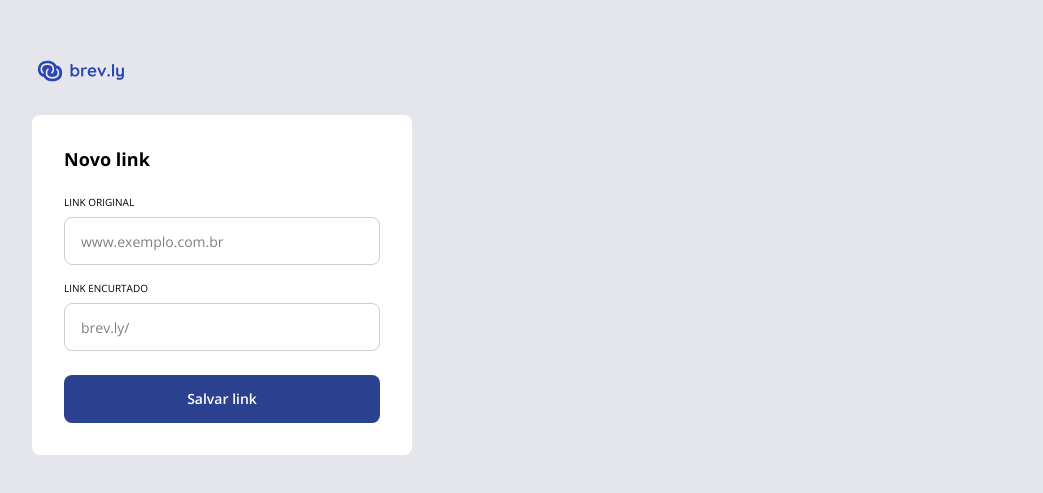
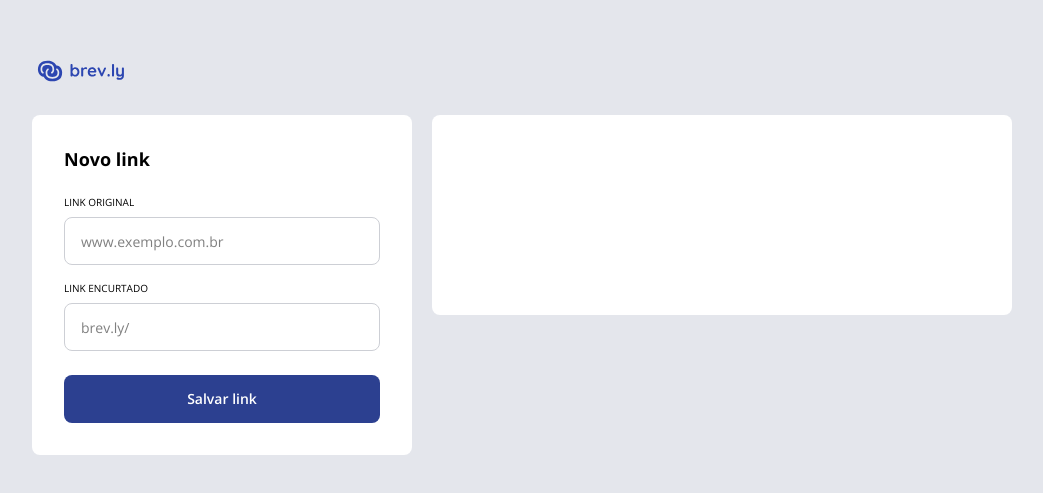
Before and after one commit to lucasesser/frontend-project, a React (Vite) app: page / in a window 1280 px wide. Shown: the part 143-636 px from the top of the page, without its empty margins (118-1161 px from the left). Built offline with nearby package versions, Linux system fonts and the light colour scheme.

Commit message:
refactor: restructure App component layout to include MyLinks and enhance input handling

```diff
--- a/src/App.tsx
+++ b/src/App.tsx
@@ -1,6 +1,7 @@
 import { useState } from 'react'
 import NewLink from './components/newLink'
 import Logo from './assets/images/Logo.svg?react'
+import MyLinks from './components/myLinks'
 
 export default function App() {
   const [count, setCount] = useState(0)
@@ -9,7 +10,10 @@ export default function App() {
     <main className='h-dvh bg-gray-200 flex flex-col justify-center items-center p-2'>
       <div className="flex flex-col max-w-245 w-full gap-8">
         <Logo className="fill-blue-base w-24.5 h-6"/>
-        <NewLink/>
+        <div className="flex w-full gap-5">
+          <NewLink/>
+          <MyLinks/>
+        </div>
       </div>
     </main>
   )
--- a/src/components/input.tsx
+++ b/src/components/input.tsx
@@ -27,7 +27,7 @@ export default function Input({title, placeholder, className, variant, ...props}
     return(
         <div className="flex flex-col justify-start gap-2">
             <Text variant="Text Xs" className={variant === "error" ? "text-danger" : undefined}>{title}</Text>
-            <input  className={inputVariants({variant, className})} placeholder={placeholder}/>
+            <input  className={inputVariants({variant, className})} placeholder={placeholder} {...props}/>
             {variant === "error" && <div className="flex items-center gap-2"><Warning className="fill-danger size-3"/><Text variant="Text Sm">Error message</Text></div>}
         </div>
     )
--- /dev/null
+++ b/src/components/myLinks.tsx
@@ -0,0 +1,7 @@
+export default function MyLinks() {
+    return(
+        <div className="flex flex-col justify-center bg-white rounded-lg max-w-145 w-full h-50">
+
+        </div>
+    )
+}
```
